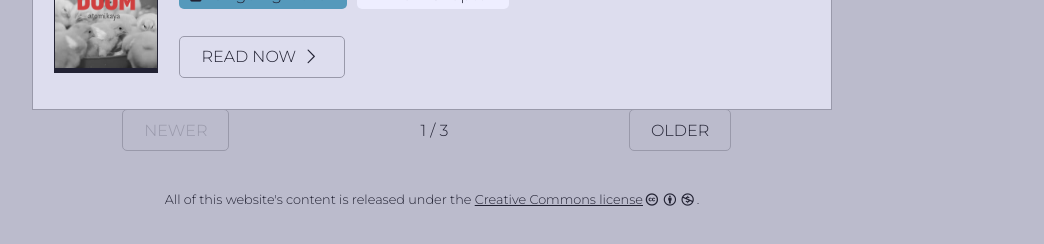
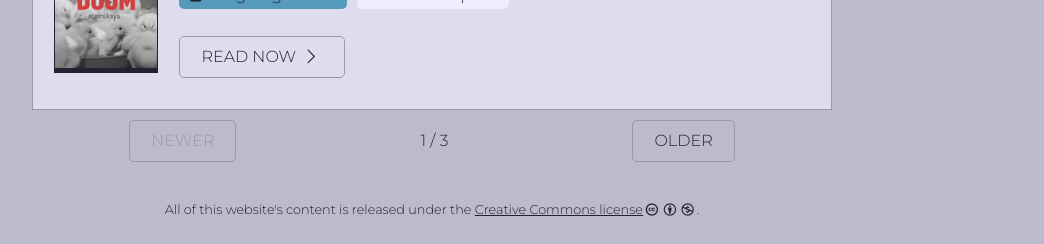
Before and after one commit to atomikaya/fiction, a Jekyll site: the page built from index.html, in a window 1280 px wide. Shown: the part 2067-2311 px from the top of the page, without its empty margins (208-1252 px from the left). Built offline with Jekyll 4.4.1, drawn with Linux system fonts in a browser that asks for light colours; the list of posts is cut into pages by our own code.

Commit message:
fix css relocate post__btn--nav code

```diff
--- a/assets/theme.css
+++ b/assets/theme.css
@@ -17,13 +17,6 @@
       display: flex;
       justify-content: space-around;
     }
-      .post__btn--nav {
-        margin: 1ch;
-      }
-        .post__btn--nav:hover,
-        .post__btn--nav:focus {
-          background: #ccd;
-        }
       .site__page-number {
         display: none;
       }
@@ -202,6 +195,13 @@
       .post__btn--buy:hover,
       .post__btn--buy:focus {
         background: #c94;
+      }
+    .post__btn--nav {
+      margin: 1ch;
+    }
+      .post__btn--nav:hover,
+      .post__btn--nav:focus {
+        background: #ccd;
       }
     .post__btn--no-link {
       color: #99a;
```
